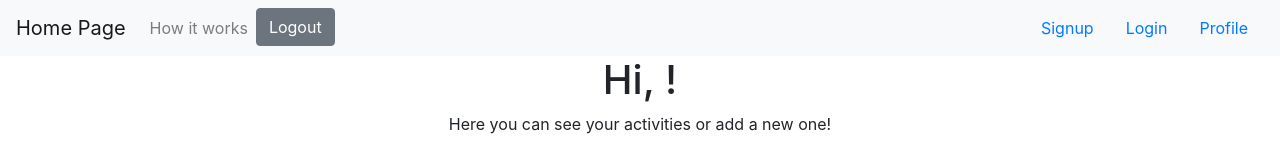
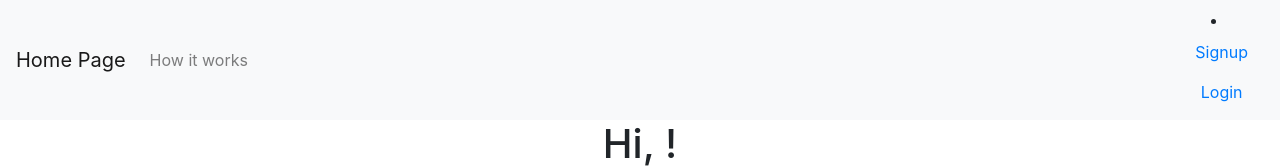
Before and after one commit to atowarek/beLocal-finalproject, a React (Create React App) app in the folder client/: page /dashboard in a window 1280 px wide. Shown: the top 168 px of the page. Built offline with nearby package versions, Linux system fonts and the light colour scheme; no server answers; what google-maps-react would draw is missing.

Commit message:
fix: Show navbar buttons when required

```diff
--- a/client/src/Components/navbar.jsx
+++ b/client/src/Components/navbar.jsx
@@ -7,7 +7,8 @@ import {
   Nav,
   NavItem,
   NavLink,
-  Button
+  Button,
+  Modal
   // UncontrolledDropdown,
   // DropdownToggle,
   // DropdownMenu,
@@ -15,14 +16,25 @@ import {
   //NavbarText,
 } from 'reactstrap'
 
+
 class OurNavbar extends React.Component{
   constructor(props) {
     super(props)
-
     this.state = {
       isOpen: false,
+      loggedIn: false
     }
 
+  }
+
+  componentWillMount() {
+    if (
+      localStorage.getItem("token") !== null
+    ) {
+      this.setState({ loggedIn: true });
+    } else {
+      this.setState({ loggedIn: false });
+    }
   }
 
   toggle() {
@@ -44,13 +56,19 @@ class OurNavbar extends React.Component{
               <NavItem>
                 <NavLink href='/about'> How it works</NavLink>
               </NavItem>
+            </Nav>
+
+            {this.state.loggedIn ? (
               <NavItem>
+                <NavLink href="/dashboard">Profile</NavLink>
                 <Button onClick={() => this.props.clickLogout()}>Logout</Button>
               </NavItem>
-            </Nav>
-            <NavLink href='/signup'>Signup</NavLink>
-            <NavLink href='/login'>Login</NavLink>
-            <NavLink href='/dashboard'>Profile</NavLink>
+            ) : (
+              <NavItem>
+                <NavLink href='/signup'>Signup</NavLink>
+                <NavLink href='/login'>Login</NavLink>
+              </NavItem>
+            )}
           </Collapse>
         </Navbar>
       </div>
```
